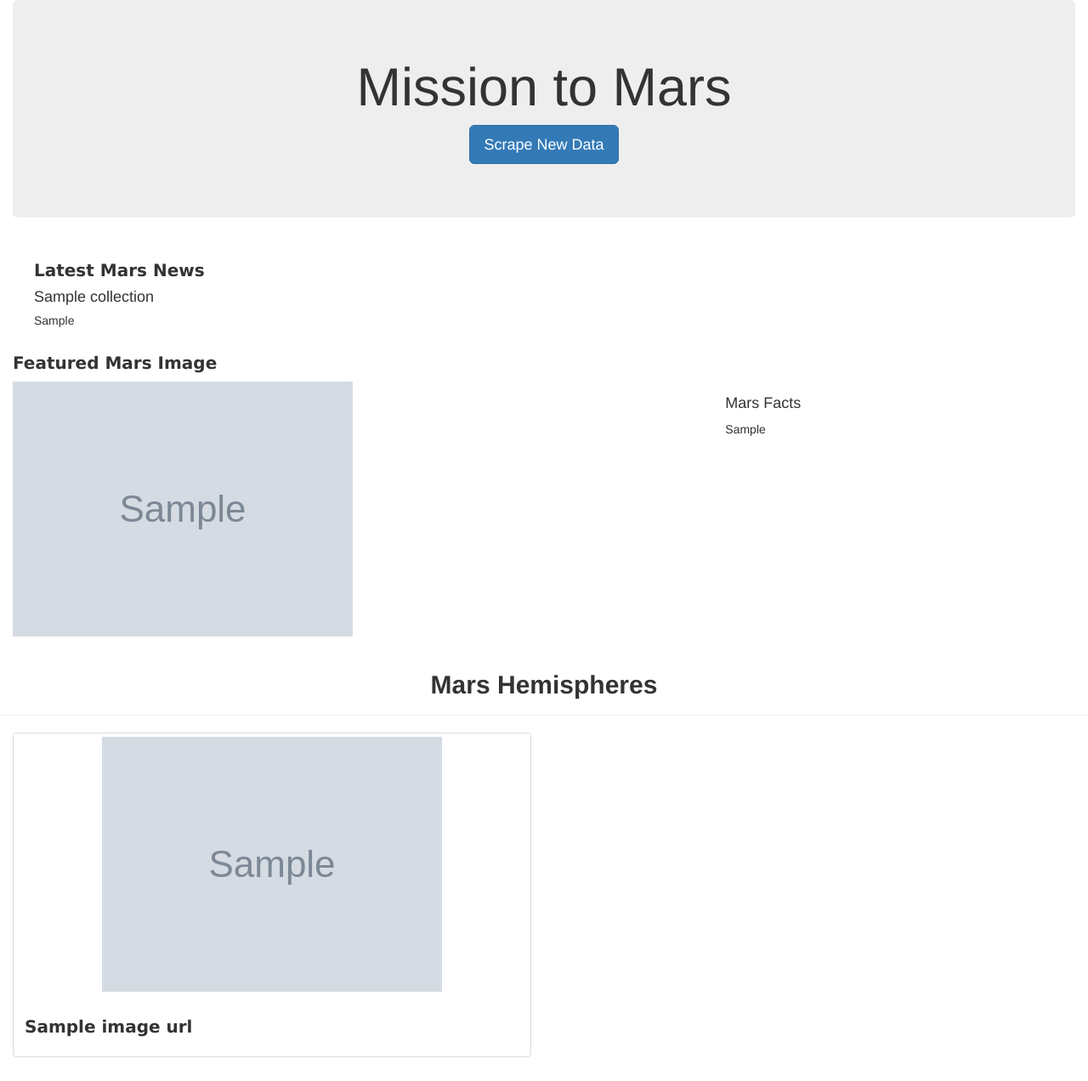
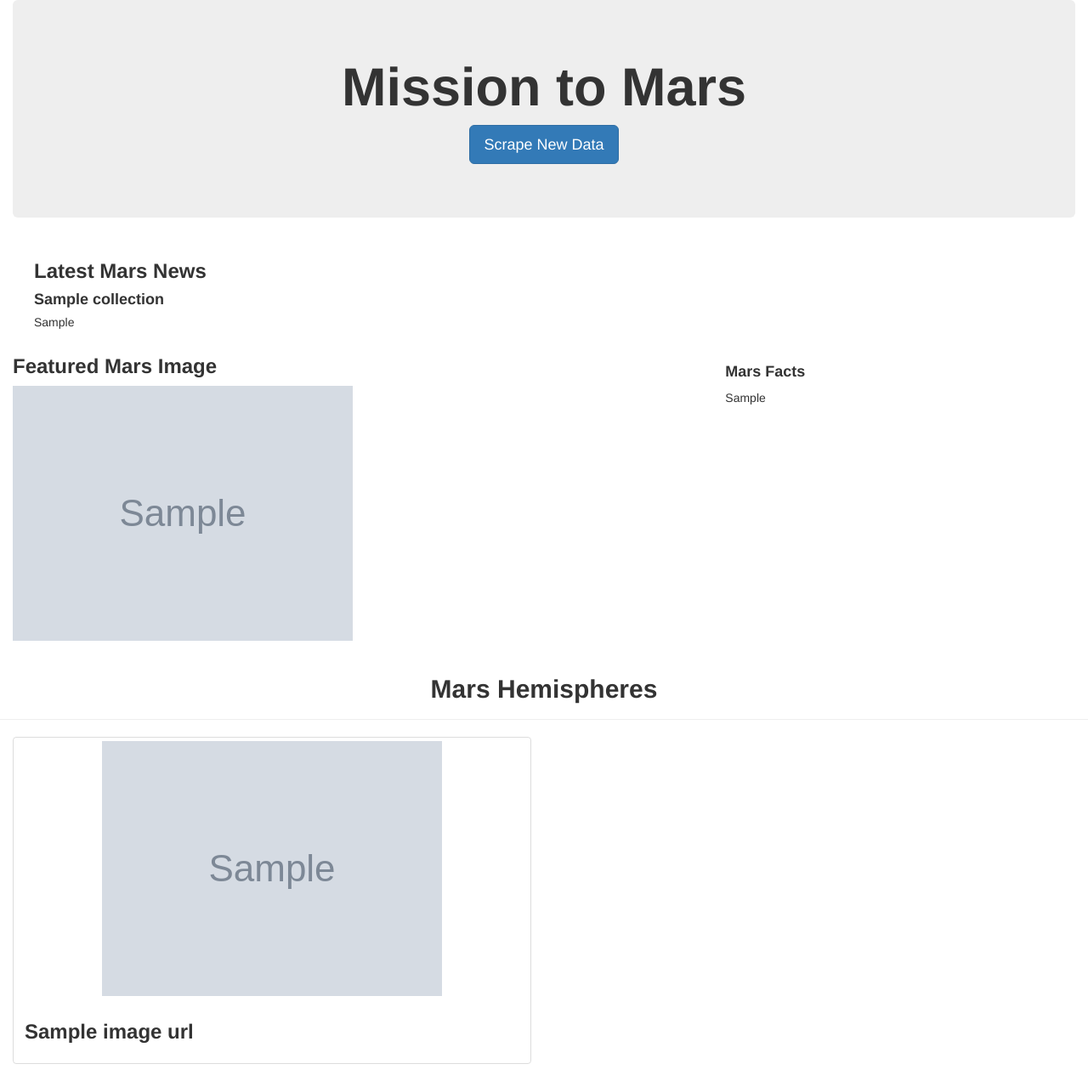
Before and after one commit to jfield24/web-scraping-challenge, a Flask app: page / in a window 1280 px wide. Shown: the whole page at 85% size. Before the commit the page ends 1244 px from the top, so only its background shows below. Run offline with Flask 2, Linux system fonts and the light colour scheme; grey boxes marked "Sample" are stand-in pictures; a database or web service that is not in the repository returns one stand-in record (values such as "Sample title"); some libraries are stand-ins or nearby versions.

Commit message:
aded images folder and updated style and html

```diff
--- a/Missions_to_Mars/templates/index.html
+++ b/Missions_to_Mars/templates/index.html
@@ -11,24 +11,25 @@
 <body>
     <div class="container-fluid">
         <div class="jumbotron text-center";>
-          <h1 style: font-family="Georgia">Mission to Mars</h1>
+          <h1 style= "font-weight:bold;">Mission to Mars</h1>
           <p><a class="btn btn-primary btn-lg" href="/scrape" role="button">Scrape New Data</a></p>
         </div>
         <div class="row">
             <div id="news" class="col-md-12">
-                <h3>Latest Mars News</h3>
-                <h4>{{index_data.news_title}}</h4>
+                <h3 style= "font-weight:bold;">Latest Mars News</h3>
+                <h4 style= "font-weight:bold;">{{index_data.news_title}}</h4>
                 <h5>{{index_data.news_p}}</h5>
             </div>
         </div>
         <div class="row">
             <div class="col-md-8">
-                <h3>Featured Mars Image</h3>
+                <h3 style= "font-weight:bold;">Featured Mars Image</h3>
                 <img class="img-responsive" src="{{index_data.featured_image_url}}" alt="featured_image">
             </div>
-            <div class="col-md-4 align">
-              <div id="table" class="row">
-                <h4>Mars Facts</h4>
+            <div class="col-md-4">
+              <br>
+              <div class="row">
+                <h4 style= "font-weight:bold;">Mars Facts</h4>
                 {{index_data.mars_facts | safe}}
               </div>
             </div>
--- a/Missions_to_Mars/templates/style.css
+++ b/Missions_to_Mars/templates/style.css
@@ -1,13 +1,3 @@
 #news{
   padding-left:40px;
 }
-
-h3{
-    font: bold 20px "Verdana";
-}
-
-
-
-#table{
-    margin-top:60px;
-}
```
